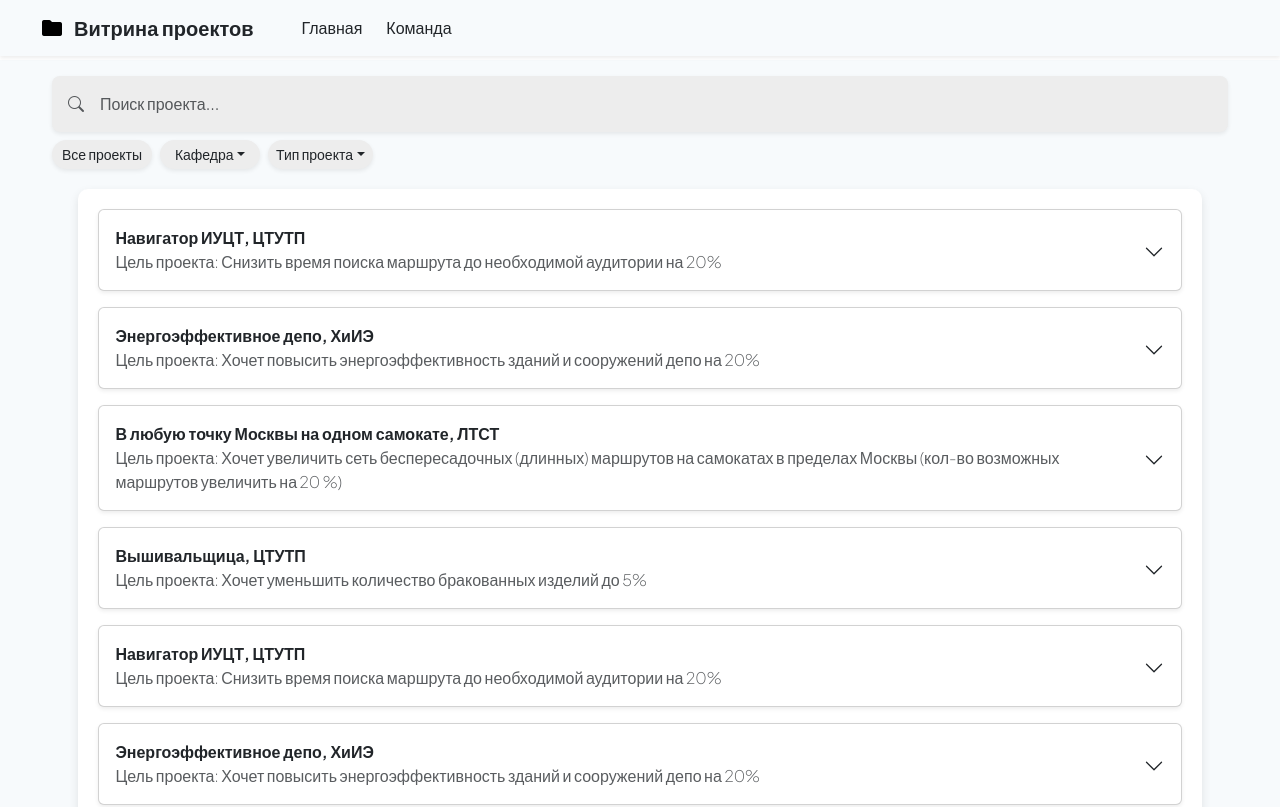
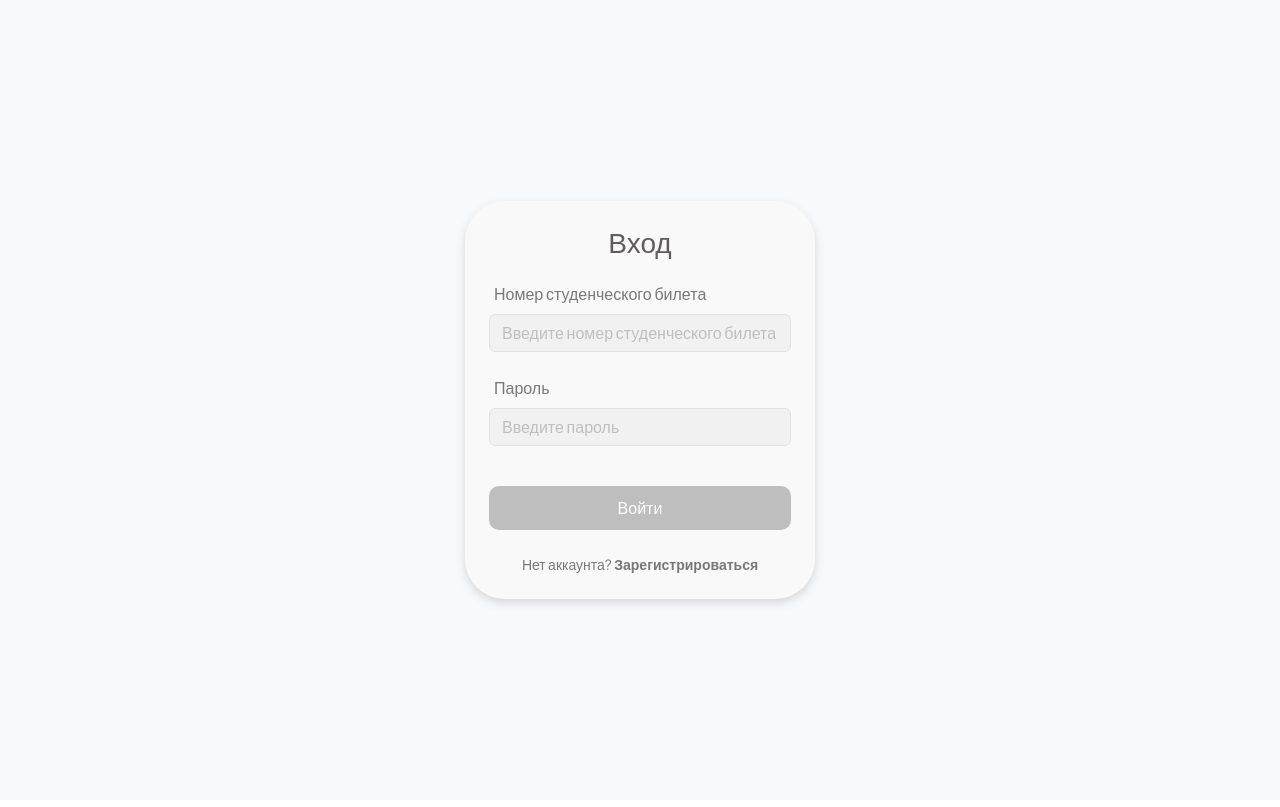
Before and after one commit to Showcase-of-projects/frontend, a React (Vite) app: page /login in a window 1280 px wide. Shown: the top 807 px of the page. Built offline with nearby package versions, Linux system fonts and the light colour scheme.

Commit message:
feat: add registration and authorization

```diff
--- /dev/null
+++ b/src/css/auth.css
@@ -0,0 +1,75 @@
+.login-container {
+    display: flex;
+    justify-content: center;
+    align-items: center;
+    height: 100vh;
+    background-color: #F7FAFC;
+    font-family: 'Plus Jakarta Sans', sans-serif;
+    width: 100%;
+    min-width: 100vw;
+    margin: 0;
+    padding: 0;
+  }
+
+  .login-card {
+    width: 350px;
+    background-color: #F9F9F9;
+    border-radius: 40px;
+    padding: 1.5rem;
+    box-shadow: 0px 4px 10px rgba(82, 80, 80, 0.2);
+  }
+
+  .login-title {
+    color: #605C5C;
+    text-align: center;
+    margin-bottom: 1.5rem;
+  }
+
+  .form-group {
+    margin-bottom: 1.5rem;
+  }
+
+  .form-label {
+    color: #787878;
+    padding-left: 5px;
+    display: block;
+    margin-bottom: 0.5rem;
+  }
+
+  .login-input {
+    width: 100%;
+    background-color: #F1F1F1 !important;
+    border: none;
+    border-radius: 10px;
+    padding: 10px;
+    color: #787878 !important;
+  }
+
+  .login-input::placeholder {
+    color: #C0BEBE !important;
+    opacity: 1;
+  }
+
+  .login-button {
+    width: 100%;
+    background-color: #BEBEBE;
+    color: #FFFFFF;
+    border: none;
+    border-radius: 10px;
+    padding: 10px;
+    margin-top: 1rem;
+    cursor: pointer;
+  }
+
+  .login-footer {
+    text-align: center;
+    margin-top: 1.5rem;
+    font-size: 14px;
+    color: #787878;
+  }
+
+  .login-link {
+    color: #787878;
+    text-decoration: none;
+    font-weight: bold;
+  }
--- a/src/css/showcase.css
+++ b/src/css/showcase.css
@@ -1,4 +1,3 @@
-
   .projects-wrapper {
     background-color: white;
     padding: 20px;
--- a/src/page/LoginPage.jsx
+++ b/src/page/LoginPage.jsx
@@ -0,0 +1,50 @@
+import React from "react";
+import { Link } from "react-router-dom";
+import "../css/auth.css";
+
+const LoginPage = () => {
+    return (
+      <div className="login-container">
+        <div className="login-card">
+          <h3 className="login-title">Вход</h3>
+          <form>
+            <div className="form-group">
+              <label className="form-label">
+                Номер студенческого билета
+              </label>
+              <input
+                type="text"
+                className="form-control login-input"
+                placeholder="Введите номер студенческого билета"
+                required
+              />
+            </div>
+
+            <div className="form-group">
+              <label className="form-label">
+                Пароль
+              </label>
+              <input
+                type="password"
+                className="form-control login-input"
+                placeholder="Введите пароль"
+                required
+              />
+            </div>
+
+            <button type="submit" className="login-button">
+              Войти
+            </button>
+          </form>
+          <div className="login-footer">
+            <span>Нет аккаунта? </span>
+            <Link to="/signup" className="login-link">
+              Зарегистрироваться
+            </Link>
+          </div>
+        </div>
+      </div>
+    );
+  };
+
+  export default LoginPage;
--- a/src/page/SignUpPage.jsx
+++ b/src/page/SignUpPage.jsx
@@ -0,0 +1,79 @@
+import React from "react";
+import { Link } from "react-router-dom";
+import "../css/auth.css";
+const SignUpPage = () => {
+  return (
+    <div className="login-container">
+      <div className="login-card">
+        <h3 className="login-title">Регистрация</h3>
+        <form>
+          <div className="form-group">
+            <label className="form-label">Имя</label>
+            <input
+              type="text"
+              className="form-control login-input"
+              placeholder="Введите имя"
+              required
+            />
+          </div>
+
+          <div className="form-group">
+            <label className="form-label">Фамилия</label>
+            <input
+              type="text"
+              className="form-control login-input"
+              placeholder="Введите фамилию"
+              required
+            />
+          </div>
+
+          <div className="form-group">
+            <label className="form-label">Номер студенческого билета</label>
+            <input
+              type="text"
+              className="form-control login-input"
+              placeholder="Введите номер студенческого билета"
+              required
+            />
+          </div>
+
+          <div className="form-group">
+              <label className="form-label">
+                Пароль
+              </label>
+              <input
+                type="password"
+                className="form-control login-input"
+                placeholder="Введите пароль"
+                required
+              />
+            </div>
+
+            <div className="form-group">
+              <label className="form-label">
+                Повторите пароль
+              </label>
+              <input
+                type="password"
+                className="form-control login-input"
+                placeholder="Введите пароль"
+                required
+              />
+            </div>
+
+            <button type="submit" className="login-button">
+              Войти
+            </button>
+          </form>
+          <div className="login-footer">
+            <span>Есть аккаунт? </span>
+            <Link to="/login" className="login-link">
+              Войти
+            </Link>
+          </div>
+      </div>
+    </div>
+  );
+};
+
+export default SignUpPage;
```
Also changed, not shown: src/App.jsx (+10 -7 lines).
